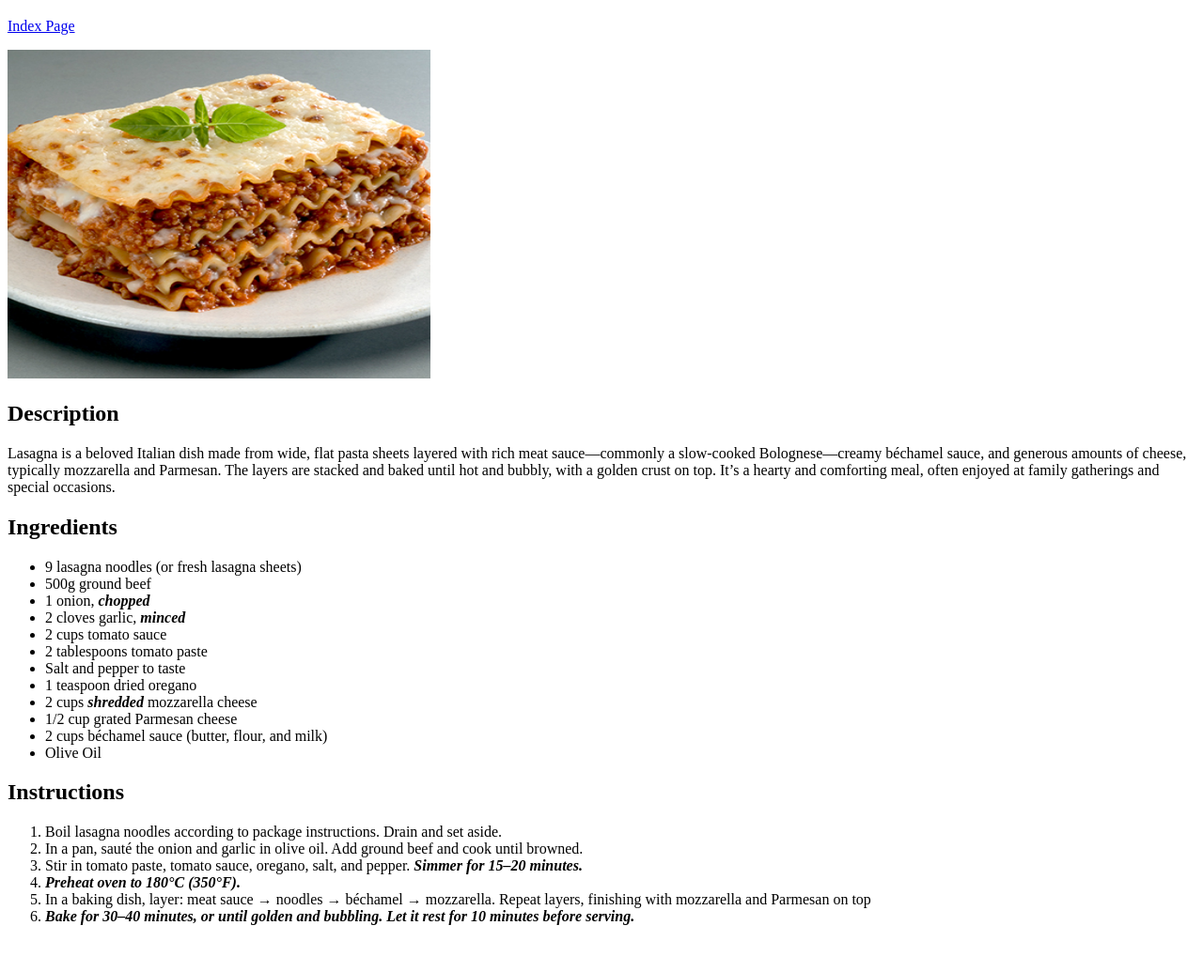
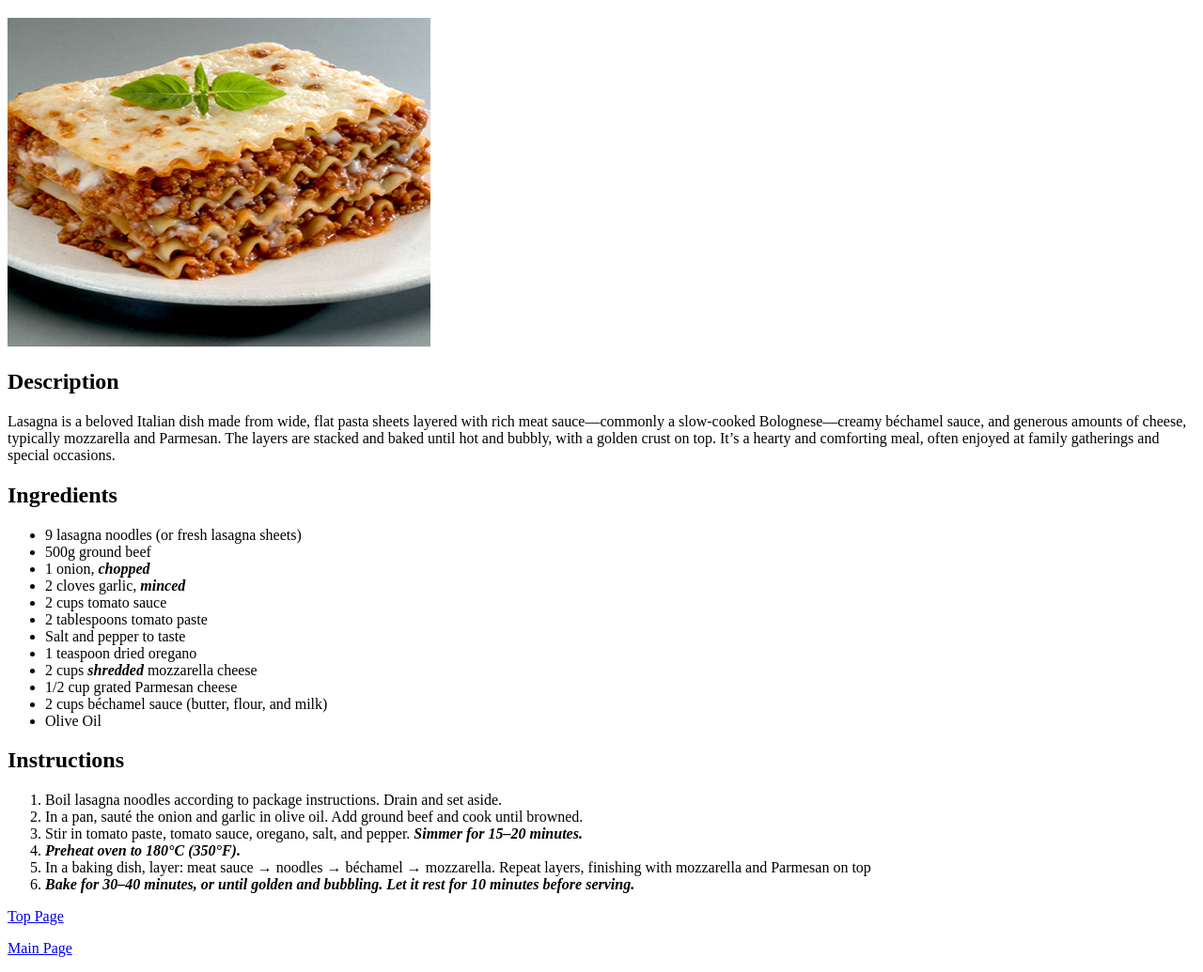
Before and after one commit to FeCasteloHub/odin-recipes, a plain HTML site: page recipes/lasagna.html in a window 1280 px wide. Shown: the part 61-1096 px from the top of the page at 94% size. Before the commit the page ends 1062 px from the top, so only its background shows below. Drawn offline with Linux system fonts and the light colour scheme.

Commit message:
Add Links end of page

```diff
--- a/recipes/lasagna.html
+++ b/recipes/lasagna.html
@@ -6,7 +6,6 @@
     </head>
     <body>
         <h1>Lasagna</h1>
-        <a href="../index.html">Index Page</a>
         <p><img src="images/lasagna.jpg"
             alt="Lasagna Dish Photo" width="450" height="350"></p>
             <h2>Description</h2>
@@ -43,5 +42,7 @@
                 <li><strong><em>Bake for 30–40 minutes, or until golden and bubbling.
                     Let it rest for 10 minutes before serving.</em></strong></li>
             </ol></p>
+            <a href="lasagna.html">Top Page</a>
+            <p><a href="../index.html">Main Page</a></p>
     </body>
 </html>
```
